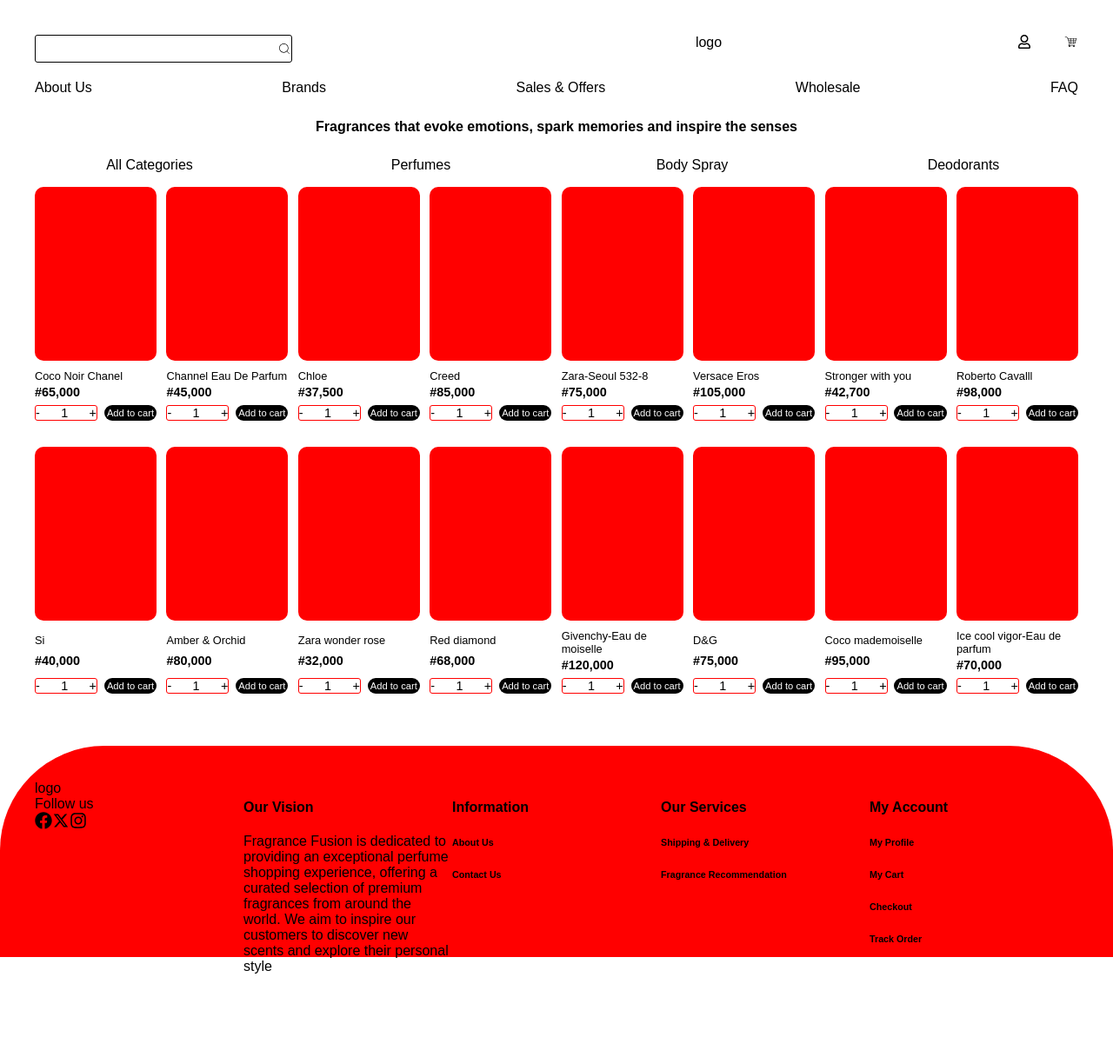
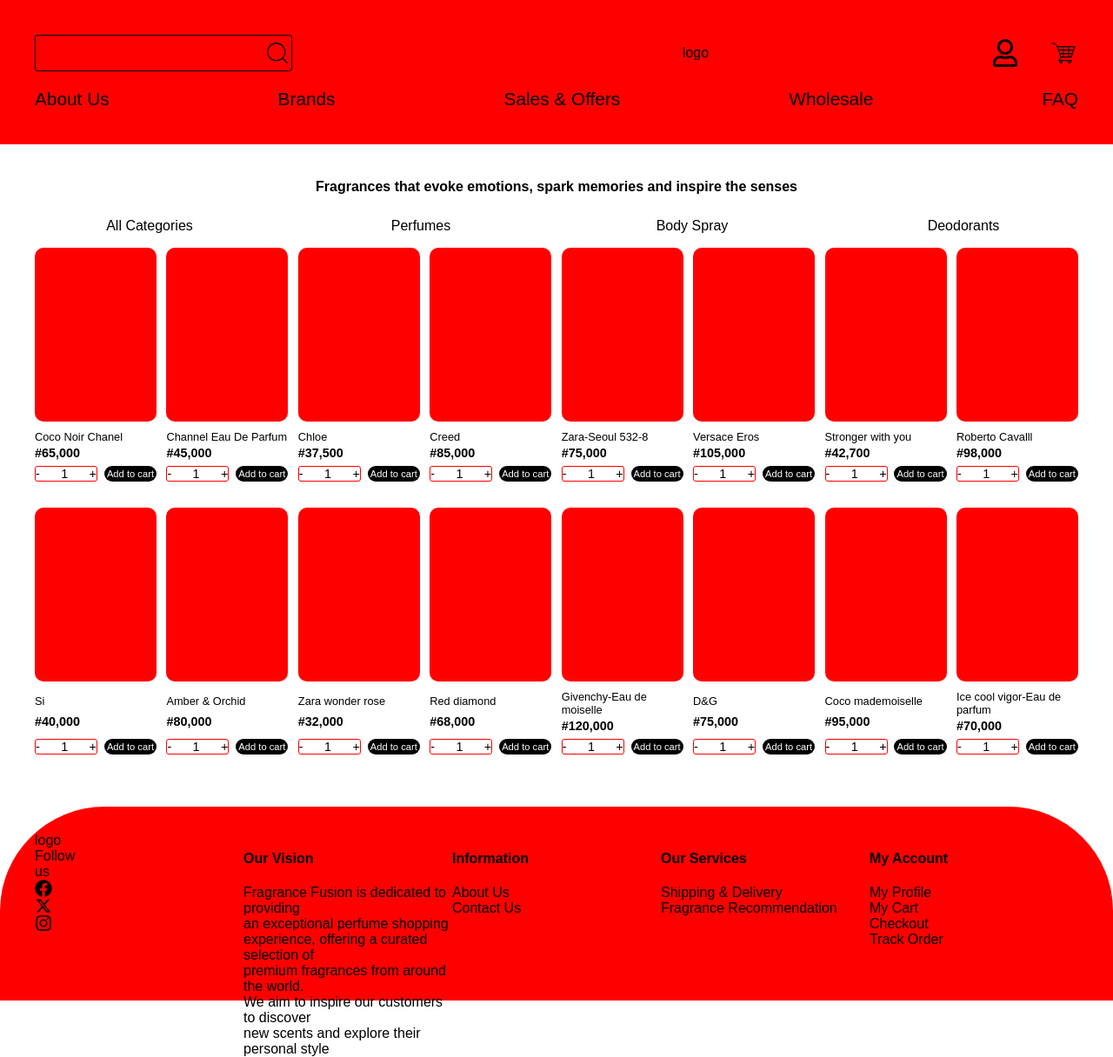
Before and after one commit to darrk-heart/hng-stage-two-project, a React (Create React App) app: page / in a window 1280 px wide. Shown: the whole page at 87% size. Before the commit the page ends 1121 px from the top, so only its background shows below. Built offline with nearby package versions, Linux system fonts and the light colour scheme.

Commit message:
front page done

```diff
--- a/src/components/ProductList.jsx
+++ b/src/components/ProductList.jsx
@@ -87,9 +87,8 @@
 
   return (
     <>
+      <Header goToCheckout={goToCheckout} />
       <div className="product-list">
-        <Header goToCheckout={goToCheckout} />
-
         <h5>
           Fragrances that evoke emotions, spark memories and inspire the senses
         </h5>
@@ -121,28 +120,30 @@
         <div>
           <h4>Our Vision</h4>
           <span>
-            Fragrance Fusion is dedicated to providing an exceptional perfume
-            shopping experience, offering a curated selection of premium
-            fragrances from around the world. We aim to inspire our customers to
-            discover new scents and explore their personal style
+            Fragrance Fusion is dedicated to providing <br />
+            an exceptional perfume shopping <br />
+            experience, offering a curated selection of <br />
+            premium fragrances from around the world. <br />
+            We aim to inspire our customers to discover <br />
+            new scents and explore their personal style
           </span>
         </div>
         <div>
           <h4>Information</h4>
-          <h6>About Us</h6>
-          <h6>Contact Us</h6>
+          <span>About Us</span>
+          <span>Contact Us</span>
         </div>
         <div>
           <h4>Our Services</h4>
-          <h6>Shipping & Delivery</h6>
-          <h6>Fragrance Recommendation</h6>
+          <span>Shipping & Delivery</span>
+          <span>Fragrance Recommendation</span>
         </div>
         <div>
           <h4>My Account</h4>
-          <h6>My Profile</h6>
-          <h6>My Cart</h6>
-          <h6>Checkout</h6>
-          <h6>Track Order</h6>
+          <span>My Profile</span>
+          <span>My Cart</span>
+          <span>Checkout</span>
+          <span>Track Order</span>
         </div>
       </div>
     </>
--- a/src/components/styles.css
+++ b/src/components/styles.css
@@ -1,12 +1,12 @@
 /* product list page */
 .productheader {
   padding: 0;
-  margin: 0;
 }
 
 .product-header {
   display: flex;
   justify-content: space-between;
+  align-items: center;
 }
 
 .product-header-first {
@@ -17,8 +17,8 @@
 .tablet-view-menu {
   display: none;
   justify-content: space-between;
-  display: flex;
   padding-top: 20px;
+  font-size: 1.3rem;
 }
 
 .product-header-first div {
@@ -126,16 +126,21 @@
   background-color: red;
   height: 163px;
   border-radius: 120px 120px 0 0;
-  padding: 40px;
-  justify-content: space-between;
+  padding: 30px 40px;
 }
 .tablet-view-footer div {
-  width: 30%;
+  width: 20%;
+  display: flex;
+  flex-direction: column;
 }
 
 /* responsiveness for bigger screens */
 
 @media (min-width: 768px) {
+  .productheader {
+    background-color: red;
+    padding: 40px;
+  }
   .product-list {
     margin: 40px;
   }
@@ -144,10 +149,12 @@
     display: none;
   }
   .product-header-first div {
-    height: 30px;
+    height: 40px;
+    font-size: 2rem;
   }
   .product-header-last {
-    width: 70px;
+    width: 100px;
+    font-size: 2rem;
   }
   .tablet-view-menu,
   .tablet-view-footer {
```
